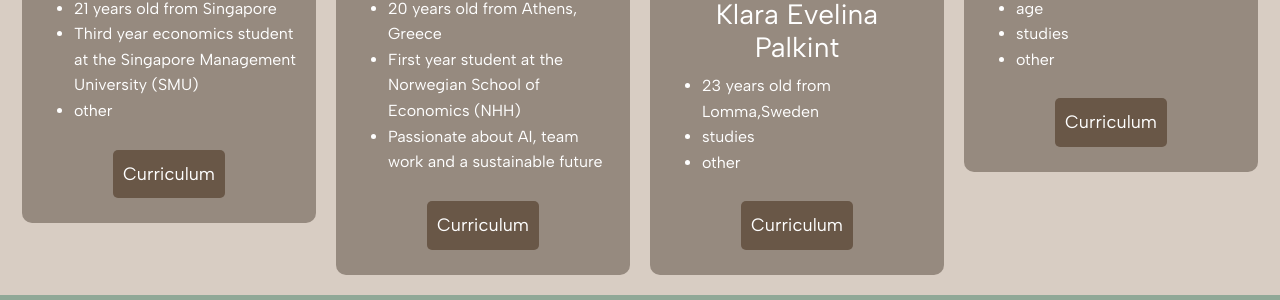
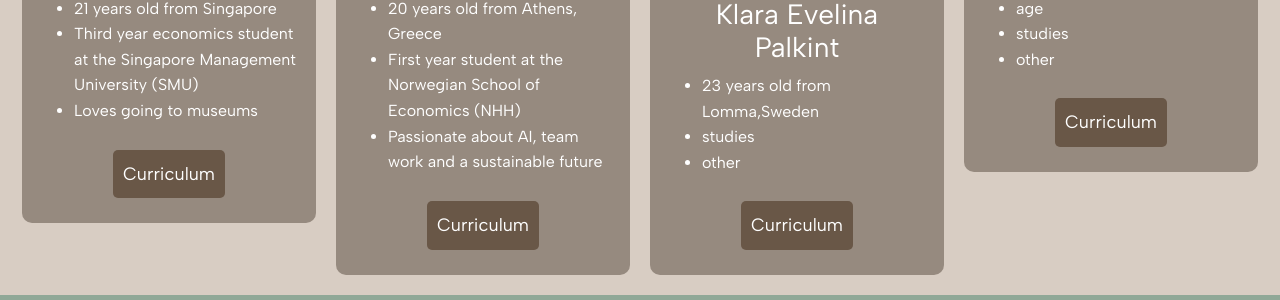
Before and after one commit to jasmineathea/FOR19, a Flask app: page / in a window 1280 px wide. Shown: the part 1389-1689 px from the top of the page. Run offline with Flask 3, Linux system fonts and the light colour scheme; some libraries are stand-ins or nearby versions.

Commit message:
home.html

```diff
--- a/FOR19/templates/home.html
+++ b/FOR19/templates/home.html
@@ -105,7 +105,7 @@
         <ul>
           <li>21 years old from Singapore</li>
           <li>Third year economics student at the Singapore Management University (SMU)</li>
-          <li>other</li>
+          <li>Loves going to museums</li>
         </ul>
         <div class="section_container_buttons_developers">
           <a class="btn_developers" href="#" target="_blank">Curriculum</a>
```
